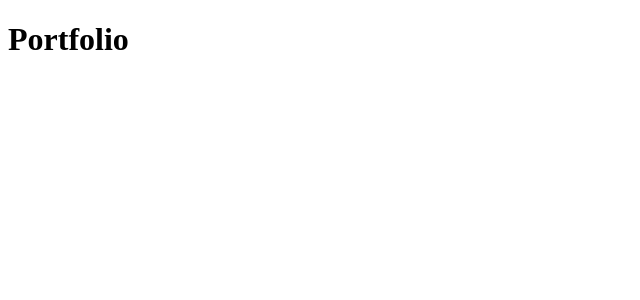
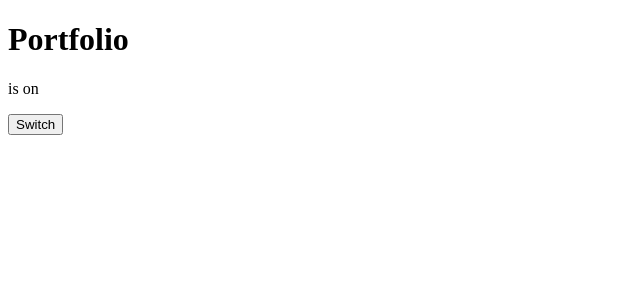
Before and after one commit to Lawsan92/portfolio, a React app: page / in a window 1280 px wide. Shown: the top 300 px of the page, without its empty margins (0-640 px from the left). Built offline with nearby package versions, Linux system fonts and the light colour scheme; the HTML template or start-up script is replaced by a standard one.

Commit message:
added to wirefram

```diff
--- a/client/src/components/App.js
+++ b/client/src/components/App.js
@@ -1,9 +1,21 @@
-import React, { useState, useEffect } from 'react';
+import React, { useState, useEffect, useCallback } from 'react';
 
 const App = () => {
+
+  const [light, flipSwitch] = useState(true);
+
+  const toggle = useCallback(() => {
+    flipSwitch(prevState => !prevState);
+  }, []);
+
+
+
+
   return (
     <div id='app'>
       <h1>Portfolio</h1>
+      <p>{light ? 'is on' : 'turn on the light'}</p>
+      <button onClick={() => {toggle()}}>Switch</button>
     </div>
   )
 }
```
